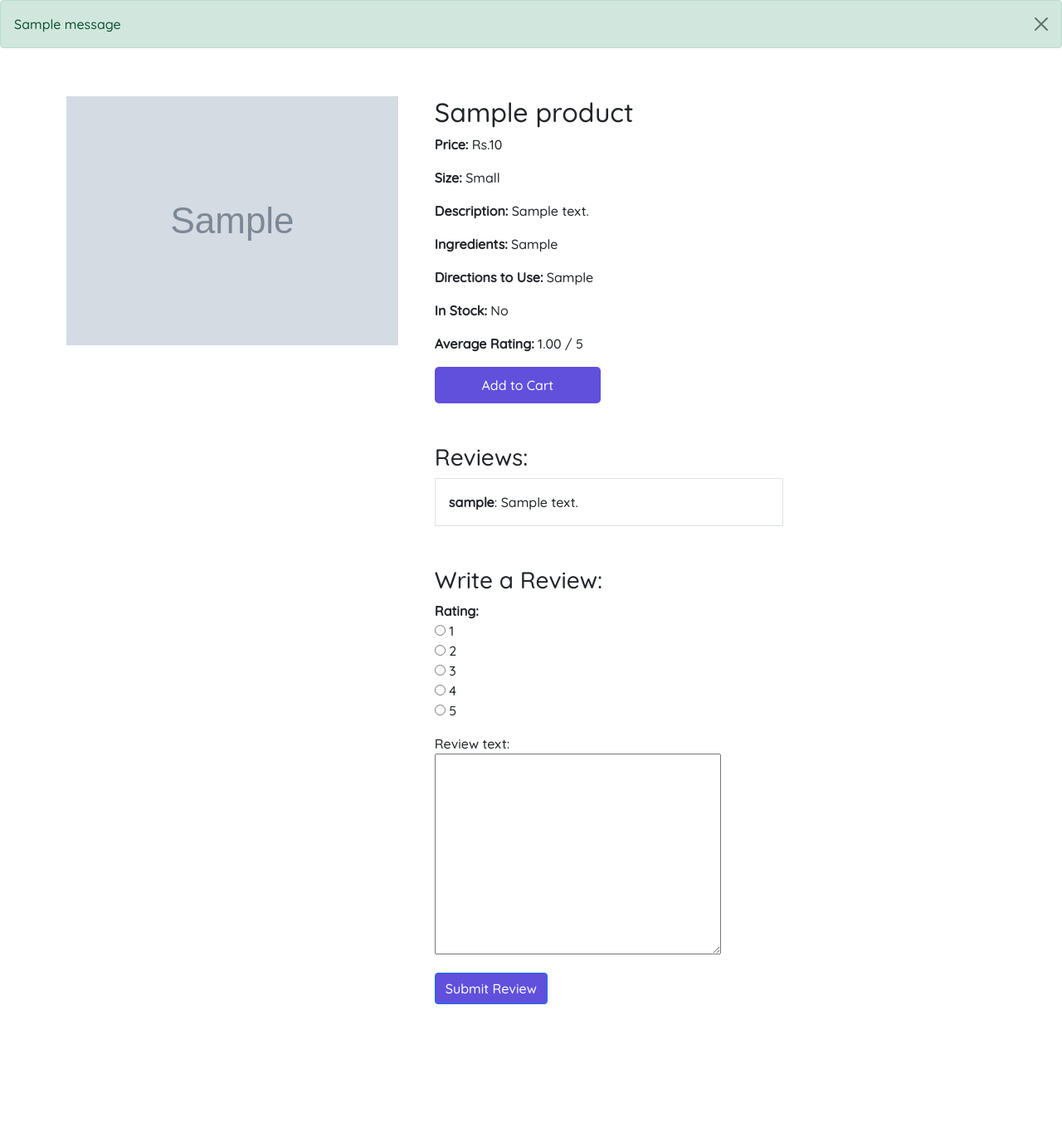
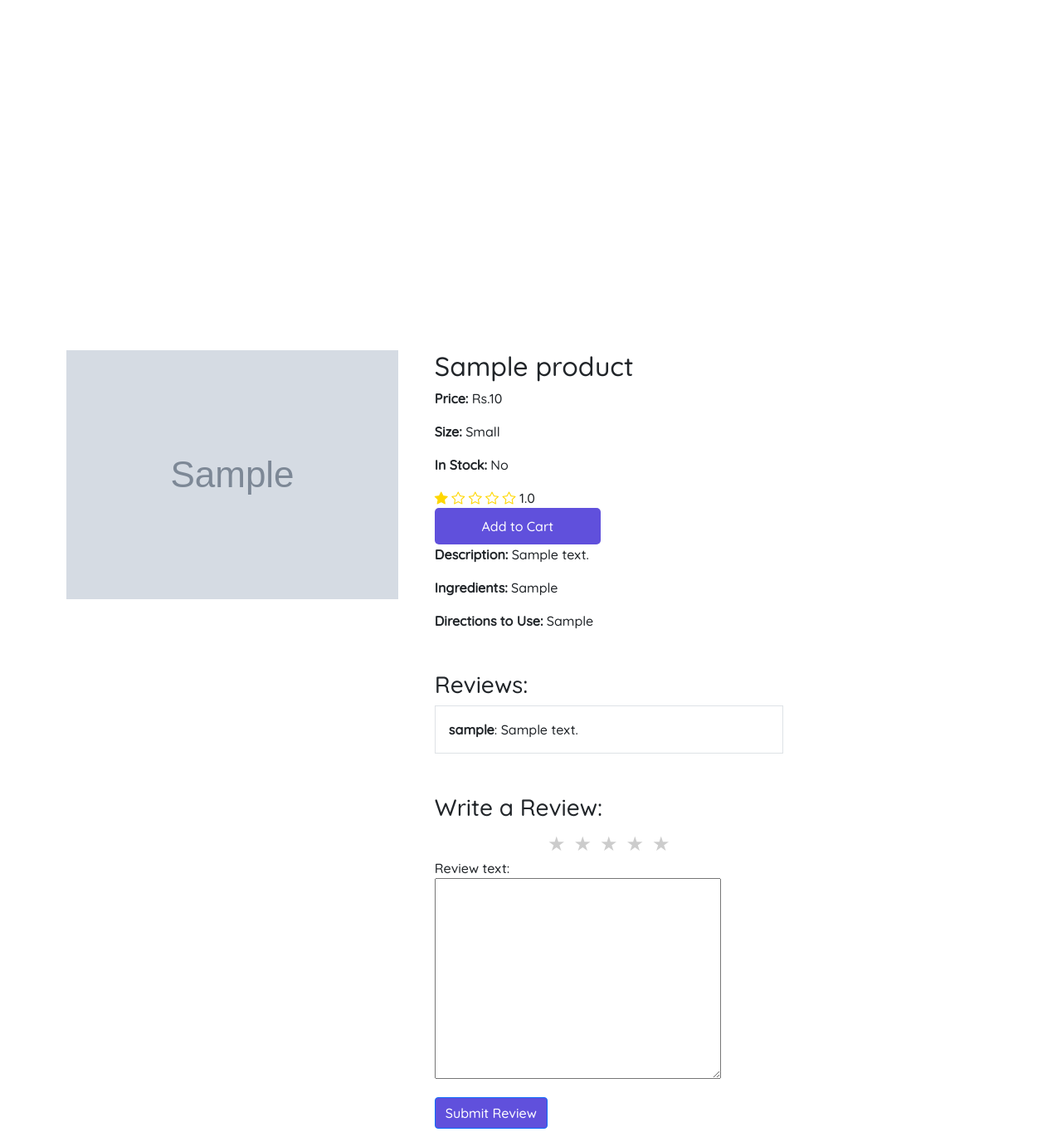
Before and after one commit to kingscollegenepal/PawSome, a Django app: page /dog-products/1/ in a window 1280 px wide. Shown: the part 80-1450 px from the top of the page at 83% size. Before the commit the page ends 1290 px from the top, so only its background shows below. Run offline with Django 4.2, Linux system fonts and the light colour scheme; a user stored in the database is signed in; tables that the repository leaves empty hold one stand-in row (values such as "Sample post"); grey boxes marked "Sample" are stand-in pictures; one stand-in notice (Sample message) is shown; some libraries are stand-ins or nearby versions.

Commit message:
rating stars added

```diff
--- a/pawsome/settings.py
+++ b/pawsome/settings.py
@@ -72,6 +72,8 @@ TEMPLATES = [
     },
 ]
 
+MESSAGE_STORAGE = 'django.contrib.messages.storage.session.SessionStorage'
+
 WSGI_APPLICATION = "pawsome.wsgi.application"
 
 
--- a/store/views.py
+++ b/store/views.py
@@ -12,6 +12,7 @@ import requests
 from django.shortcuts import get_object_or_404
 from django.db.models import Q
 from django.core.paginator import Paginator
+from math import floor
 
 
 
@@ -121,6 +122,10 @@ def product_detail(request, product_id):
     if average_rating is None:
         average_rating = 0
 
+    # Calculate floor rating and check for half star
+    floor_rating = floor(average_rating)
+    half_star = 0.5 <= average_rating - floor_rating < 1  # Boolean (True if half star is needed, False otherwise)
+
     # Handle the review form submission
     if request.method == "POST" and request.user.is_authenticated:
         form = ReviewForm(request.POST)
@@ -131,7 +136,7 @@ def product_detail(request, product_id):
             review.user = request.user
             review.save()
 
-            # Save the rating
+            # Save the rating for the review
             Rating.objects.create(product=product, user=request.user, value=form.cleaned_data['rating'])
 
             return HttpResponseRedirect(reverse('product_detail', args=[product_id]))  # Redirect after POST
@@ -142,10 +147,11 @@ def product_detail(request, product_id):
         'product': product,
         'reviews': reviews,
         'form': form,
-        'average_rating': average_rating  # Add this to pass the average rating to the template
+        'average_rating': average_rating,
+        'floor_rating': floor_rating,
+        'half_star': half_star
     }
     return render(request, 'product_detail.html', context)
-
 
 
 def search_results(request):
--- a/templates/base.html
+++ b/templates/base.html
@@ -27,6 +27,8 @@
     <link href="https://fonts.googleapis.com/css2?family=Quicksand:wght@500&display=swap" rel="stylesheet">
     <link rel="stylesheet" href="{% static 'css/all.css' %}">
     <link rel="stylesheet" href="{% static 'css/style-home.css' %}">
+        <!-- Add this line to include Font Awesome icons -->
+    <link rel="stylesheet" href="https://cdnjs.cloudflare.com/ajax/libs/font-awesome/5.15.1/css/all.min.css">
 
 </head>
 
@@ -35,7 +37,28 @@
         color: white;
         text-decoration: none;
     }
+
+    .rating {
+    display: flex;
+    flex-direction: row-reverse;  /* Display labels in reverse order */
+    justify-content: center;
+    }
+
+    .rating > label {
+    cursor: pointer;
+    font-size: 24px;
+    padding: 0 5px;
+    color: #ccc;  /* Default star color */
+    }
+
+    .rating > label:hover,
+    .rating > label:hover ~ label,
+    .rating > input:checked ~ label {
+    color: gold;  /* Color when hovered or selected */
+    }
+
 </style>
+
 
 <body>
 
@@ -95,12 +118,28 @@
 
     {% for message in messages %}
 
-    <div class="alert alert-success alert-dismissible fade show" role="alert">
-        {{message}}
-        <button type="button" class="btn-close" data-bs-dismiss="alert" aria-label="Close"></button>
+    <div class="toast" role="alert" aria-live="assertive" aria-atomic="true">
+        <div class="toast-header">
+          <img src="..." class="rounded me-2" alt="...">
+          <strong class="me-auto">PawSome</strong>
+          <small>Just Now</small>
+          <button type="button" class="btn-close" data-bs-dismiss="toast" aria-label="Close"></button>
+        </div>
+        <div class="toast-body">
+            {{message}}
+        </div>
     </div>
 
     {% endfor %}
+
+    <script>
+        var toastElList = [].slice.call(document.querySelectorAll('.toast'))
+        var toastList = toastElList.map(function (toastEl) {
+            var toast = new bootstrap.Toast(toastEl)
+            toast.show();
+            return toast;
+        });
+    </script>
 
     {% endif %}
 
--- a/templates/product_detail.html
+++ b/templates/product_detail.html
@@ -4,19 +4,25 @@
 <div class="container mt-5">
     <div class="row">
         <div class="col-md-6">
-            <!-- Product Image -->
             <img src="{{ product.picture.url }}" alt="{{ product.name }}" class="img-fluid">
         </div>
         <div class="col-md-6">
-            <!-- Product Details -->
             <h2>{{ product.name }}</h2>
             <p><strong>Price:</strong> Rs.{{ product.price }}</p>
             <p><strong>Size:</strong> {{ product.size }}</p>
-            <p><strong>Description:</strong> {{ product.description }}</p>
-            <p><strong>Ingredients:</strong> {{ product.ingredients }}</p>
-            <p><strong>Directions to Use:</strong> {{ product.direction_to_use }}</p>
             <p><strong>In Stock:</strong> {{ product.in_stock|yesno:"Yes,No" }}</p>
-            <p><strong>Average Rating:</strong> {{ average_rating|floatformat:2 }} / 5</p> <!-- Display the average rating -->
+
+            {% for star in "12345"|make_list %}
+            {% if forloop.counter <= floor_rating %}
+                <i class="bi bi-star-fill" style="color: gold;"></i>
+            {% elif forloop.counter == floor_rating|add:"1" and half_star %}
+                <i class="bi bi-star-half" style="color: gold;"></i>
+            {% else %}
+                <i class="bi bi-star" style="color: gold;"></i>
+            {% endif %}
+            {% endfor %}
+        <span>{{ average_rating|floatformat:1 }}</span>
+
 
             <!-- Add to Cart Button -->
             <div class="productContainer">
@@ -25,6 +31,12 @@
                 {% else %}
                     <h3><a href="{% url 'login' %}" class="btn btn-primary" style="background-color: #6050DC">Login to Add to Cart</a></h3>
                 {% endif %}
+            </div>
+
+            <div class="col-md-6">
+                <p><strong>Description:</strong> {{ product.description }}</p>
+                <p><strong>Ingredients:</strong> {{ product.ingredients }}</p>
+                <p><strong>Directions to Use:</strong> {{ product.direction_to_use }}</p>
             </div>
 
             <!-- Display existing reviews -->
@@ -40,9 +52,11 @@
                 <h3 class="mt-5">Write a Review:</h3>
                 <form method="post">
                     {% csrf_token %}
-                    <div class="mb-3">
-                        <strong>Rating:</strong><br>
-                        {{ form.rating }}
+                    <div class="rating">
+                        {% for star_num in "54321"|make_list %}  <!-- Descending order -->
+                            <input type="radio" name="rating" id="star{{ star_num }}" value="{{ star_num }}" {% if form.rating.value == star_num %} checked {% endif %} style="display: none;">
+                            <label for="star{{ star_num }}" title="{{ star_num }} star">&#9733;</label>
+                        {% endfor %}
                     </div>
                     <div class="mb-3">
                         {{ form.review_text.label_tag }}
@@ -56,4 +70,5 @@
         </div>
     </div>
 </div>
+
 {% endblock %}
```
Also changed, not shown: media/img/3840.webp (added), media/img/640.webp (added).
